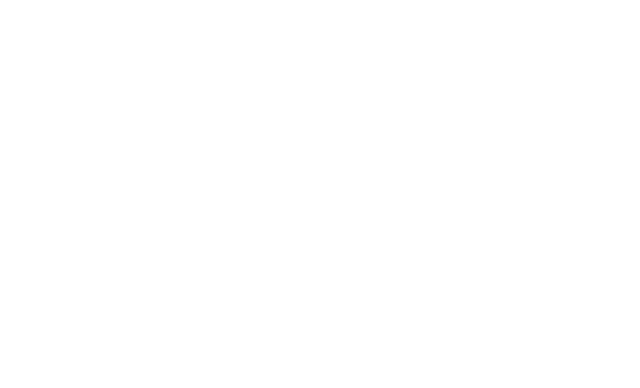
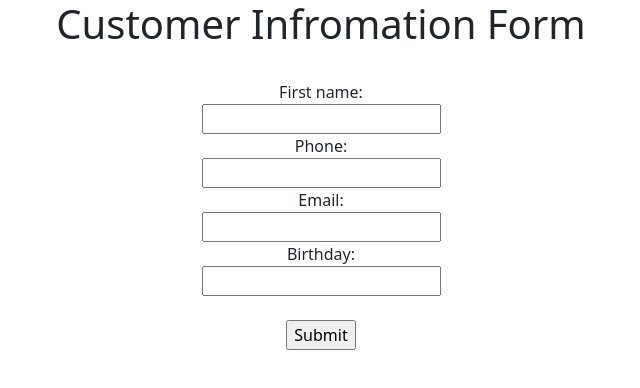
Before and after one commit to MateoCapx/OrganoLeaf, a website: page index.html in a window 1280 px wide. Shown: the whole page, without its empty margins (319-959 px from the left). Drawn offline with nearby package versions, Linux system fonts and the light colour scheme.

Commit message:
comitting Files

```diff
--- a/index.html
+++ b/index.html
@@ -1,20 +1,54 @@
 <!DOCTYPE html>
 <html lang="en">
+
 <head>
     <meta charset="UTF-8">
     <meta http-equiv="X-UA-Compatible" content="IE=edge">
     <meta name="viewport" content="width=device-width, initial-scale=1.0">
     <link href="https://cdn.jsdelivr.net/npm/bootstrap@5.2.0/dist/css/bootstrap.min.css" rel="stylesheet"
-    integrity="sha384-gH2yIJqKdNHPEq0n4Mqa/HGKIhSkIHeL5AyhkYV8i59U5AR6csBvApHHNl/vI1Bx" crossorigin="anonymous">
+        integrity="sha384-gH2yIJqKdNHPEq0n4Mqa/HGKIhSkIHeL5AyhkYV8i59U5AR6csBvApHHNl/vI1Bx" crossorigin="anonymous">
     <link rel="stylesheet" type="text/css" href="style.css" />
     <title>Organo Leaf</title>
 </head>
+
 <body>
 
+
+    <div class="container text-center">
+        <div class="row">
+            <div class="col-sm-12">
+                <h1> Customer Infromation Form</h1>
+            </div>
+        </div>
+        <br>
+        <div class="row">
+            <div class="col-sm">
+                <form>
+                    <form class="inputForm">
+                        <label for="fname">First name:</label><br>
+                        <input type="text" id="fname" name="fname"  ><br>
+
+                        <label for="lname">Phone:</label><br>
+                        <input type="number" id="phoneID" name="lname"  ><br>
+
+                        <label for="lname">Email:</label><br>
+                        <input type="email" id="emailID" name="lname"  ><br>
+
+                        <label for="lname">Birthday:</label><br>
+                        <input type="number" id="birthdayID" name="lname"><br><br>
+
+                        <input type="submit" value="Submit">
+                      </form>
+
+                </form>
+            </div>
+        </div>
+    </div>
 
 
 
 
 </body>
 <script src="sandbox.js"></script>
+
 </html>
```
Also changed, not shown: package.json (added, +23 -0 lines), 2 other files.
